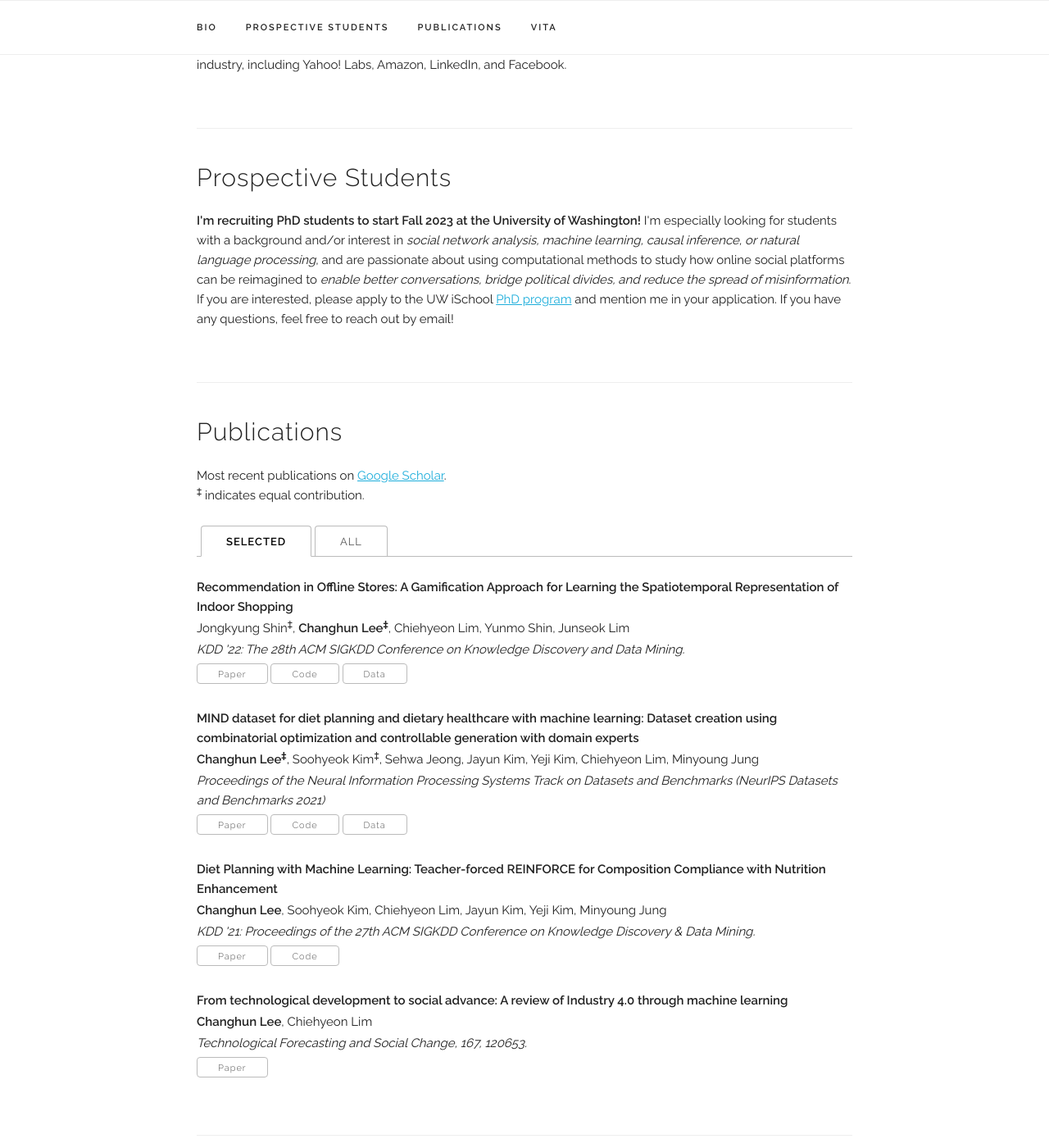
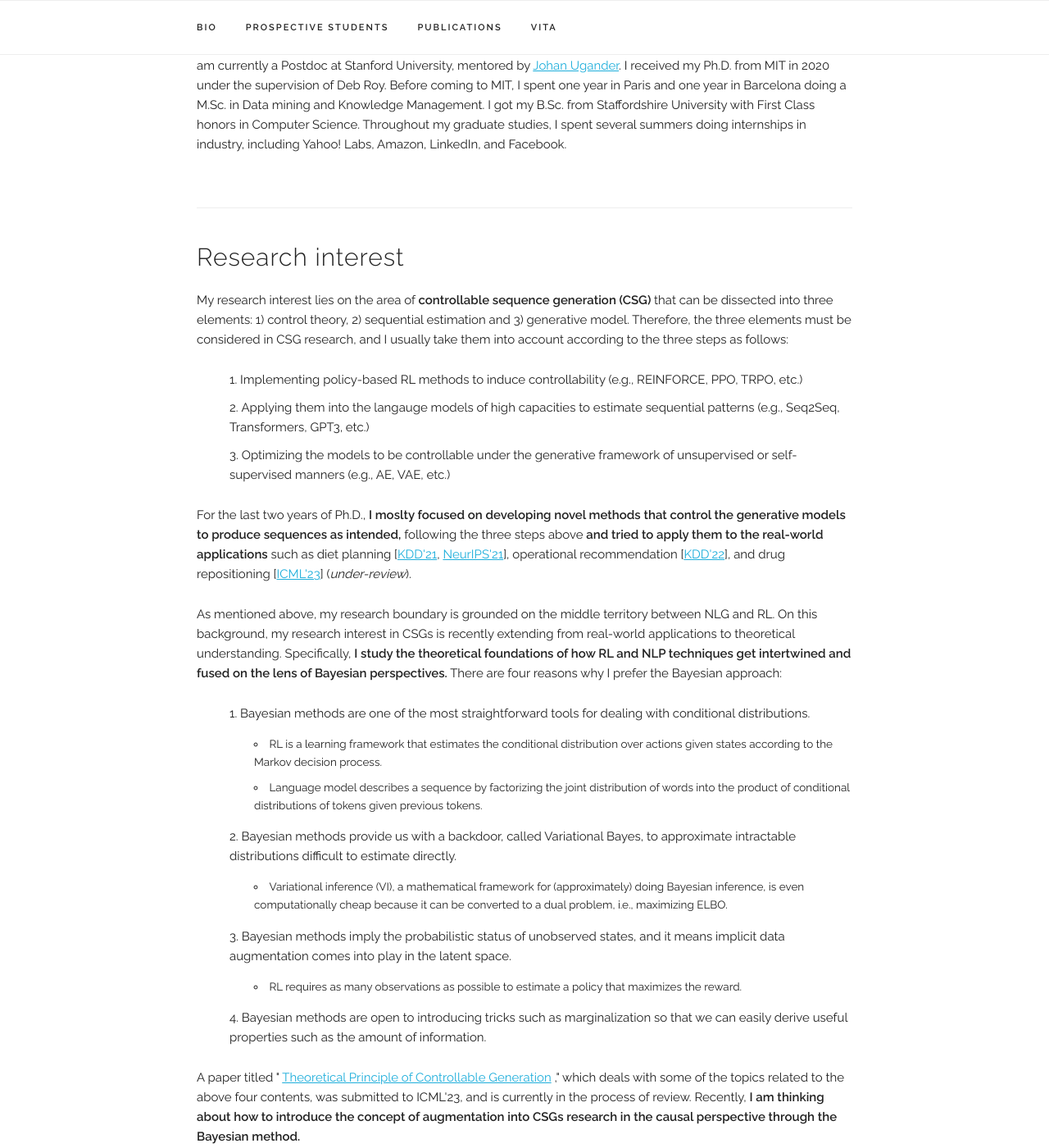
Before and after one commit to CHLEE-Leo/chlee-leo.github.io, a Jekyll site: the page built from index.html, in a window 1280 px wide and 1400 px high, scrolled down 671 px. Shown: the whole window at 82% size. Built offline with Jekyll 4.4.1, drawn with Linux system fonts in a browser that asks for light colours; some web fonts are replaced; some of the changed text lies outside the part shown.

Commit message:
research-interest add

```diff
--- a/index.html
+++ b/index.html
@@ -5,6 +5,9 @@ title: Home
 <!-- ========== BIO ========== -->
 <div class="docs-section" id="bio">
   <h4>Bio</h4>
+  <p>
+  In February 2023, I completed my Ph.D. in Industrial Engineering and won the best researcher award. My research area is at the intersection of natural language generation (NLG) and reinforcement learning (RL), and I wrote a dissertation on controllable sequence generation based on them.
+  </p>
   <p>
   My research ddddddddd tools for analyzing <b>large-scale social data</b>, aiming to provide a better understanding of <b>social structure and behaviors</b> online while also impacting the <b>design of digital social systems</b>.
   My recent work has focused on reducing political polarization online
@@ -31,6 +34,53 @@ title: Home
   </p>
 </div>
 
+<div class="docs-section" id="research-interest">
+  <h4>Research interest</h4>
+  <p>
+  My research interest lies on the area of <b>controllable sequence generation (CSG) </b> that can be dissected into three elements: 1) control theory, 2) sequential estimation and 3) generative model. Therefore, the three elements must be considered in CSG research, and I usually take them into account according to the three steps as follows:
+  <ol style="PADDING-LEFT:40px">
+  <li>Implementing policy-based RL methods to induce controllability (e.g., REINFORCE, PPO, TRPO, etc.)</li>
+  <li>Applying them into the langauge models of high capacities to estimate sequential patterns (e.g., Seq2Seq, Transformers, GPT3, etc.)</li>
+  <li>Optimizing the models to be controllable under the generative framework of unsupervised or self-supervised manners (e.g., AE, VAE, etc.)</li>
+  </ol>
+
+  For the last two years of Ph.D., <b>I moslty focused on developing novel methods that control the generative models to produce sequences as intended,</b> following the three steps above <b>and tried to apply them to the real-world applications</b> such as diet planning [<a href="assets/publications/2021_diet_planning/paper.pdf" target="_blank">KDD'21</a>, <a href="assets/publications/2021_MIND_dataset/paper.pdf" target="_blank">NeurIPS'21</a>], operational recommendation [<a href="assets/publications/2022_recommendation_in_offline_stores/paper.pdf" target="_blank">KDD'22</a>], and drug repositioning [<a href="assets/publications/2023_levenshtein_agent/paper.pdf" target="_blank">ICML'23</a>] (<i>under-review</i>).
+  </p>
+
+  <p>
+  As mentioned above, my research boundary is grounded on the middle territory between NLG and RL. On this background, my research interest in CSGs is recently extending from real-world applications to theoretical understanding. Specifically, <b>I study the theoretical foundations of how RL and NLP techniques get intertwined and fused on the lens of Bayesian perspectives.</b> There are four reasons why I prefer the Bayesian approach:
+  <ol style="PADDING-LEFT:40px">
+	  <li>Bayesian methods are one of the most straightforward tools for dealing with conditional distributions.
+		  <ul>
+			 <li>RL is a learning framework that estimates the conditional distribution over actions given states according to the Markov decision process.</li>
+			 <li>Language model describes a sequence by factorizing the joint distribution of words into the product of conditional distributions of tokens given previous tokens.</li>
+		  </ul>
+	  </li>
+	  <li>Bayesian methods provide us with a backdoor, called Variational Bayes, to approximate intractable distributions difficult to estimate directly.
+		  <ul>
+			<li>Variational inference (VI), a mathematical framework for (approximately) doing Bayesian inference, is even computationally cheap because it can be converted to a dual problem, i.e., maximizing ELBO.</li>
+		  </ul>
+	  </li>
+	  <li>Bayesian methods imply the probabilistic status of unobserved states, and it means implicit data augmentation comes into play in the latent space.
+	      <ul>
+		    <li>RL requires as many observations as possible to estimate a policy that maximizes the reward.</li>
+		  </ul>
+	  </li>
+	  <li>Bayesian methods are open to introducing tricks such as marginalization so that we can easily derive useful properties such as the amount of information.</li>
+  </ol>
+
+  A paper titled " <a href="assets/publications/2023_levenshtein_agent/paper.pdf" target="_blank">Theoretical Principle of Controllable Generation</a> ," which deals with some of the topics related to the above four contents, was submitted to ICML'23, and is currently in the process of review. Recently, <b>I am thinking about how to introduce the concept of augmentation into CSGs research in the causal perspective through the Bayesian method.</b>
+  </p>
+</div>
+
+<div class="docs-section" id="postdoc">
+  <h4>Looking for Post-doc Positoin</h4>
+  <p>
+  Currently seeking a postdoctoral position.
+  </p>
+</div>
+
+<!--
 <div class="docs-section" id="prospective-students">
   <h4>Prospective Students</h4>
   <p>
@@ -40,7 +90,7 @@ title: Home
   If you have any questions, feel free to reach out by email!
   </p>
 </div>
-
+-->
 
 <!-- ========== PUBLICATIONS ========== -->
 <div class="docs-section" id="publications">
@@ -233,39 +283,9 @@ title: Home
 </div>
 
 
-<div class="docs-section" id="template">
-    <h4>Website Design</h4>
-    Since I made this website, many people have found this Jekyll template useful
-    <a href="https://people.csail.mit.edu/davidam/" target="_blank">[1</a>,
-    <a href="https://thashim.github.io/" target="_blank">2</a>,
-    <a href="https://pauljwright.github.io/" target="_blank">3</a>,
-    <a href="https://bayesianbrad.github.io/" target="_blank">4</a>,
-    <a href="https://ahxt.github.io/" target="_blank">5</a>,
-    <a href="https://code-terminator.github.io/" target="_blank">6</a>,
-    <a href="https://dinacmistry.github.io/" target="_blank">7</a>,
-    <a href="https://stanniszhou.github.io/" target="_blank">8</a>,
-    <a href="http://binghongchen.net/" target="_blank">9</a>,
-    <a href="https://jirvin16.github.io/" target="_blank">10</a>,
-    <a href="https://mengliu1998.github.io/" target="_blank">11</a>,
-    <a href="https://amir-rahimi.github.io/" target="_blank">12</a>,
-    <a href="https://taoyds.github.io/" target="_blank">13</a>,
-    <a href="https://zhangjingtun.com/" target="_blank">14</a>,
-    <a href="https://www.saraiht.com/" target="_blank">15</a>,
-    <a href="https://tomyan555.github.io/" target="_blank">16</a>,
-    <a href="https://abhishekgrewal.github.io/" target="_blank">17</a>,
-    <a href="https://xuezhemax.github.io/" target="_blank">18</a>,
-    <a href="https://mmeendez8.github.io/" target="_blank">19</a>,
-    <a href="https://pkassraie.github.io/" target="_blank">20</a>,
-    <a href="https://ninasakhnini.dev/" target="_blank">21</a>,
-    <a href="http://www.yapengtian.com/" target="_blank">22</a>,
-    <a href="https://weijian-li.github.io/" target="_blank">23</a>,
-    <a href="https://www.seas.upenn.edu/~elenter/" target="_blank">24</a>,
-    <a href="https://cm-bf.github.io/" target="_blank">25</a>,
-    <a href="https://stuartburrell.github.io/" target="_blank">26</a>].
-    <!--<br/>-->
-    You can find all the code needed to build your website in this <a href="https://github.com/msaveski/www_personal" target="_blank">GitHub repo</a>.
-    Feel free to use it. <br/>
-
-    If you end up using it, please link to here and drop me an email.
-    I'm always happy to see people using it.
+<div class="docs-section" id="ack">
+  <h4>Acknowledgement</h4>
+  <p>
+    This website uses the website design and template by <a href="https://github.com/msaveski/www_personal">Martin Saveski</a>
+  </p>
 </div>
```
